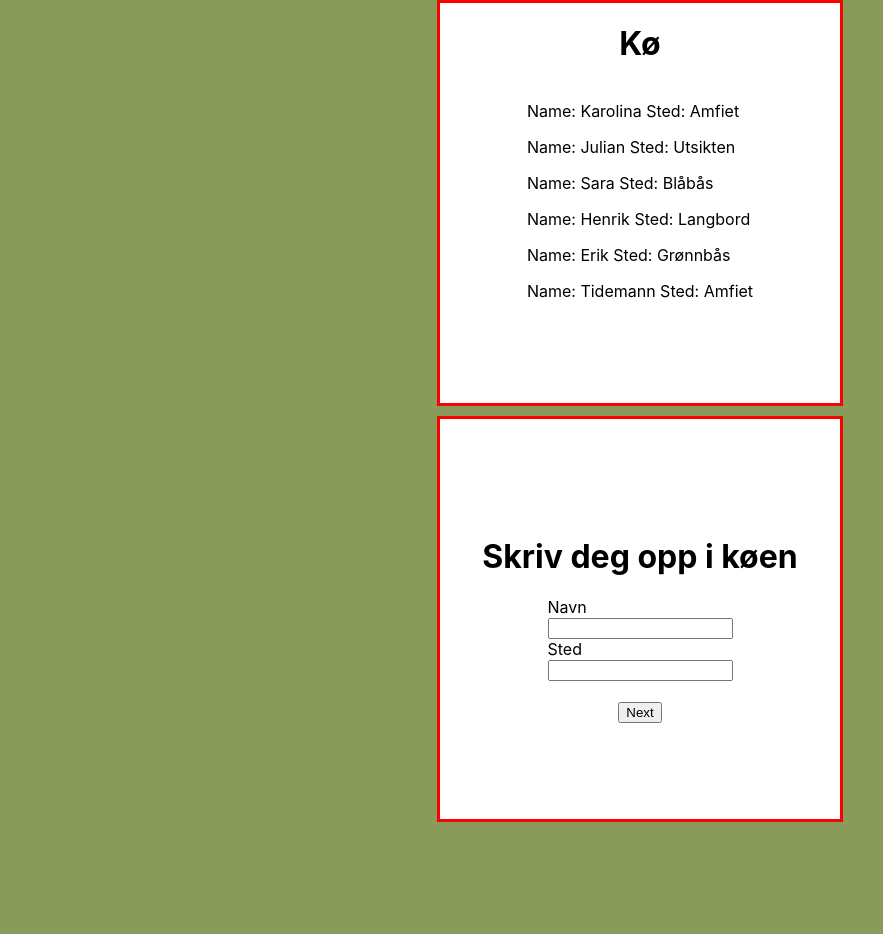
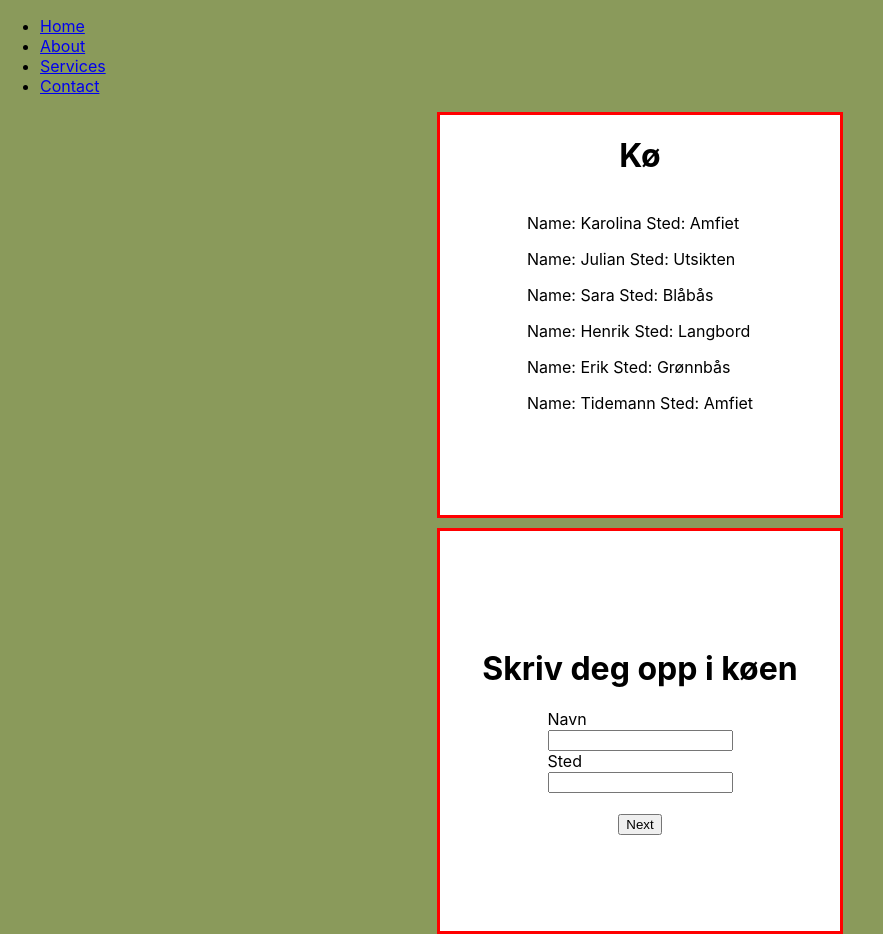
Before and after one commit to kaarolina99/k-system, a React (Create React App) app: page / in a window 1280 px wide. Shown: the whole page, without its empty margins (0-883 px from the left). Before the commit the page ends 822 px from the top, so only its background shows below. Built offline with nearby package versions, Linux system fonts and the light colour scheme.

Commit message:
eksempel navbar

```diff
--- a/src/main_component/App.js
+++ b/src/main_component/App.js
@@ -1,14 +1,15 @@
-import './App.css';
-import {QueueGrid} from '../queue_component/App';
-import {FormsGrid} from '../forms_component/App';
-
-
+import React from "react";
+import "./App.css";
+import { QueueGrid } from "../queue_component/App";
+import { FormsGrid } from "../forms_component/App";
+import Navbar from "../navbar_component/App";
 
 export default function MyApp() {
   return (
     <div>
-      <QueueGrid/>
-      <FormsGrid/>
+      <Navbar />
+      <QueueGrid />
+      <FormsGrid />
     </div>
   );
 }
--- a/src/navbar_component/App.js
+++ b/src/navbar_component/App.js
@@ -1 +1,22 @@
-import './App.css';
+import React from "react";
+
+export default function Navbar() {
+  return (
+    <nav>
+      <ul>
+        <li>
+          <a href="#">Home</a>
+        </li>
+        <li>
+          <a href="#">About</a>
+        </li>
+        <li>
+          <a href="#">Services</a>
+        </li>
+        <li>
+          <a href="#">Contact</a>
+        </li>
+      </ul>
+    </nav>
+  );
+}
```
Also changed, not shown: src/navbar_component/App.css (deleted).
